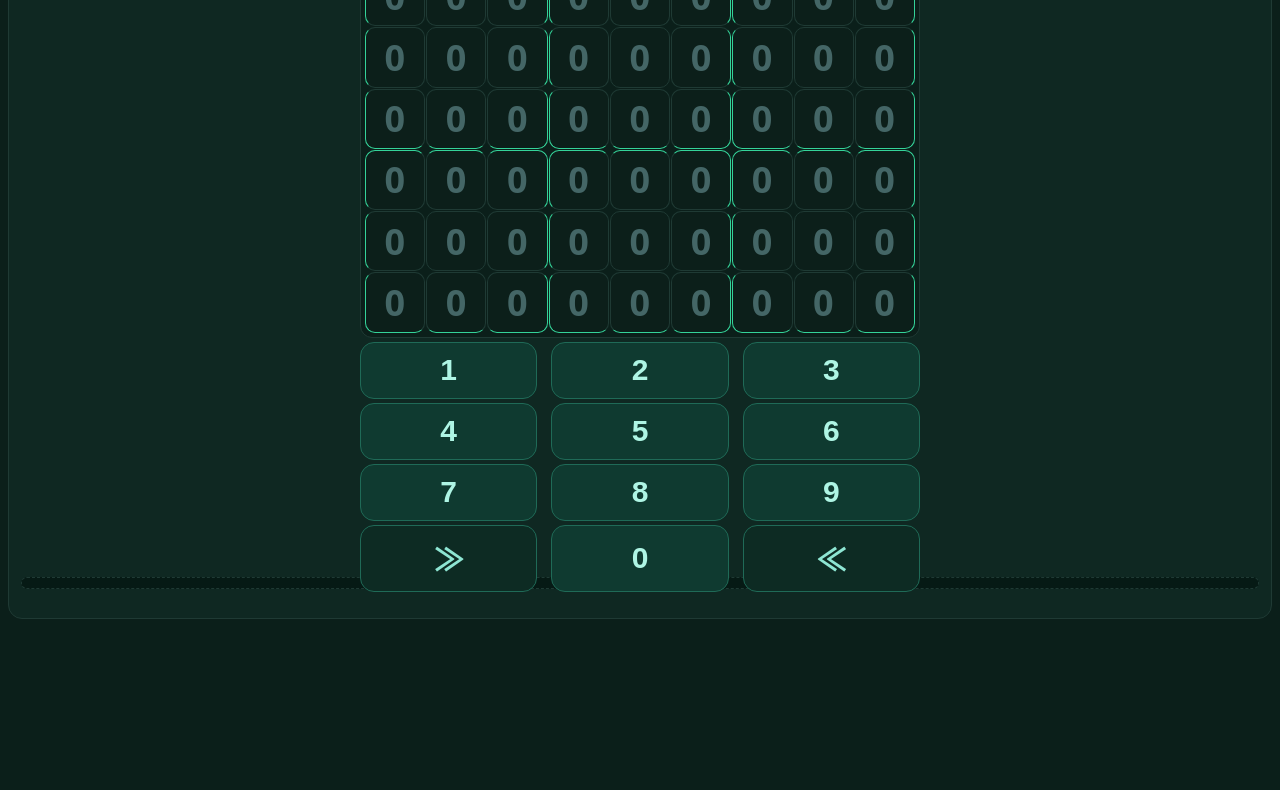
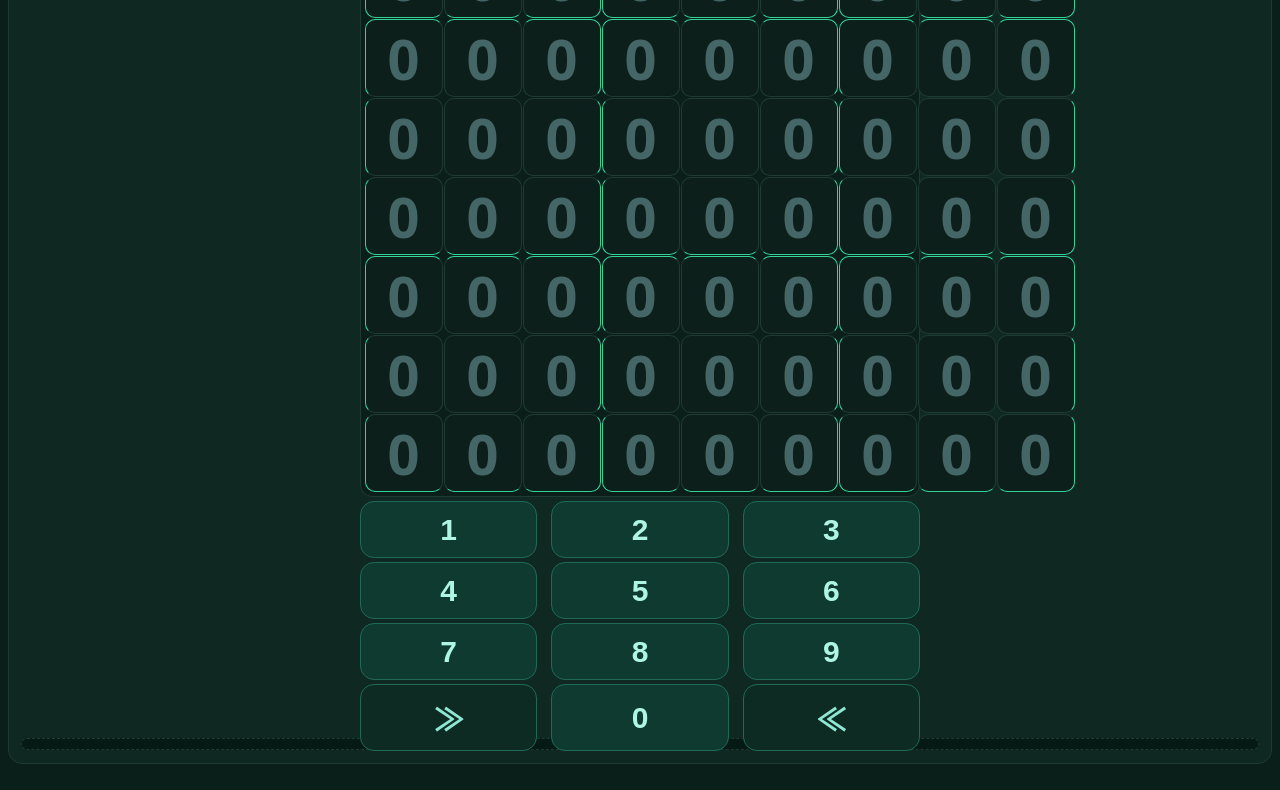
Before and after one commit to Kanepiro/sudoku, a plain HTML site: page index.html in a window 1280 px wide. Shown: the part 333-1123 px from the top of the page. Before the commit the page ends 982 px from the top, so only its background shows below. Drawn offline with Linux system fonts and the light colour scheme.

Commit message:
Add files via upload

```diff
--- a/index.html
+++ b/index.html
@@ -3,7 +3,7 @@
 <head>
   <meta charset="utf-8" />
   <meta name="viewport" content="width=device-width, initial-scale=1, viewport-fit=cover" />
-  <title>数独ソルバ v2.45</title>
+  <title>数独ソルバ v2.46</title>
   <link rel="manifest" href="manifest.webmanifest">
   <link rel="stylesheet" href="style.css?v=20251017083530">
   <meta name="theme-color" content="#10b981">
@@ -11,7 +11,7 @@
 <body>
   <header>
     <div class="wrap">
-      <h1>数独ソルバ v2.45</h1>
+      <h1>数独ソルバ v2.46</h1>
       <div id="offline" class="badge" hidden>オフライン</div>
     </div>
   </header>
--- a/style.css
+++ b/style.css
@@ -2,7 +2,7 @@
   --bg:#0b1f1a;--card:#0f2822;--border:#1f3a34;--accent:#10b981;--accent-2:#34d399;--text:#e6fffa;--sub:#8ee6d3;
   --container-px: 100vw;
   --grid-max: 560px;
-  --cell-fs: clamp(20px, 6.6vw, 36px);
+  --cell-fs: clamp(24px, 9vw, 56px);
   --np-scale: 1; /* numpad scale */
   --np-fs: clamp(26px, 8.5vw, 40px);
   --safe-left: env(safe-area-inset-left, 0px);
@@ -22,10 +22,10 @@ h1{font-size:clamp(15px,4.4vw,20px);margin:0;line-height:1.12}
 .badge{background:#f59e0b;color:#111827;padding:4px 8px;border-radius:8px;font-weight:800}
 
 main{width:100%;padding-left: calc(8px + var(--safe-left));padding-right: calc(8px + var(--safe-right));
-  padding-bottom: calc(16px + var(--safe-bottom));
+  padding-bottom: calc(12px + var(--safe-bottom));
   margin:14px auto;display:grid; gap:14px;justify-items:center;}
 .card{width:min(100%,var(--container-px));background:var(--card);border:1px solid var(--border);border-radius:14px;padding:12px}
-.board-card{padding-bottom:16px}
+.board-card{padding-bottom:0}
 
 .card-head.row3{
   display:grid;
@@ -51,7 +51,8 @@ button.secondary{background:#1f3a34;color:var(--sub)}
 }
 
 .cell{width:100%;aspect-ratio:1/1;display:flex;align-items:center;justify-content:center;font-size:var(--cell-fs);
-  font-weight:900;letter-spacing:.02em;border-radius:10px;border:1px solid var(--border);background:#0c1f1a;color:var(--text);user-select:none}
+  font-weight:900;letter-spacing:.02em;border-radius:10px;border:1px solid var(--border);background:#0c1f1a;color:var(--text);user-select:none
+  line-height:1;}
 .cell.given{background:var(--given-bg); color:var(--given-fg)}
 .cell.solved{background:var(--solve-bg); color:var(--solve-fg)}
 .cell.empty{background:#0c1f1a; color:#466}
@@ -82,7 +83,7 @@ button.secondary{background:#1f3a34;color:var(--sub)}
 .console{background:#061a15;border:1px dashed var(--border);border-radius:12px;padding:10px;min-height:auto;white-space:pre-wrap;word-break:break-word;color:#a7f3d0
   padding-top:0;
   padding-bottom:0;
-  margin-top:4px;}
+  margin-top:6px;}
 
 footer{background:transparent;color:var(--sub)}
 footer .wrap{width:100%;padding:10px calc(10px + var(--safe-right)) calc(10px + var(--safe-bottom)) calc(10px + var(--safe-left));margin:0 auto;display:grid; place-items:center;text-align:center}
```
